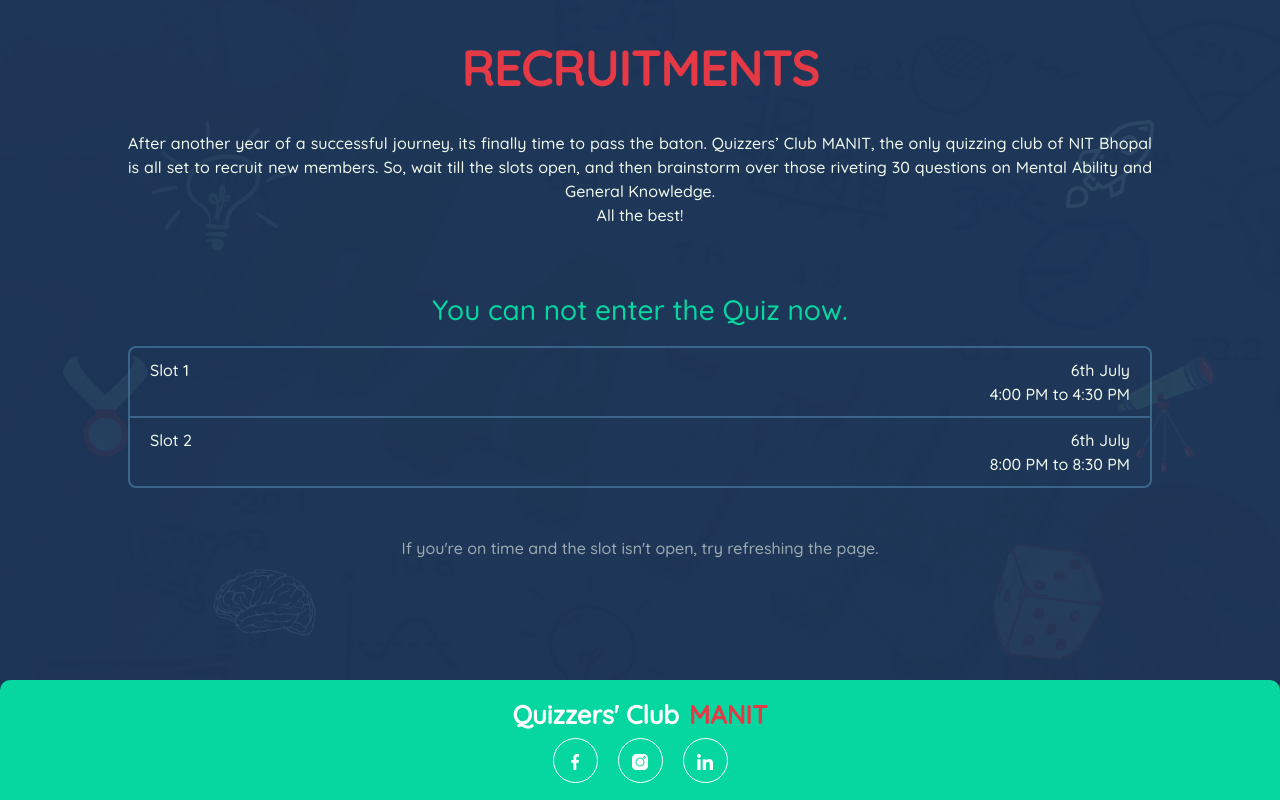
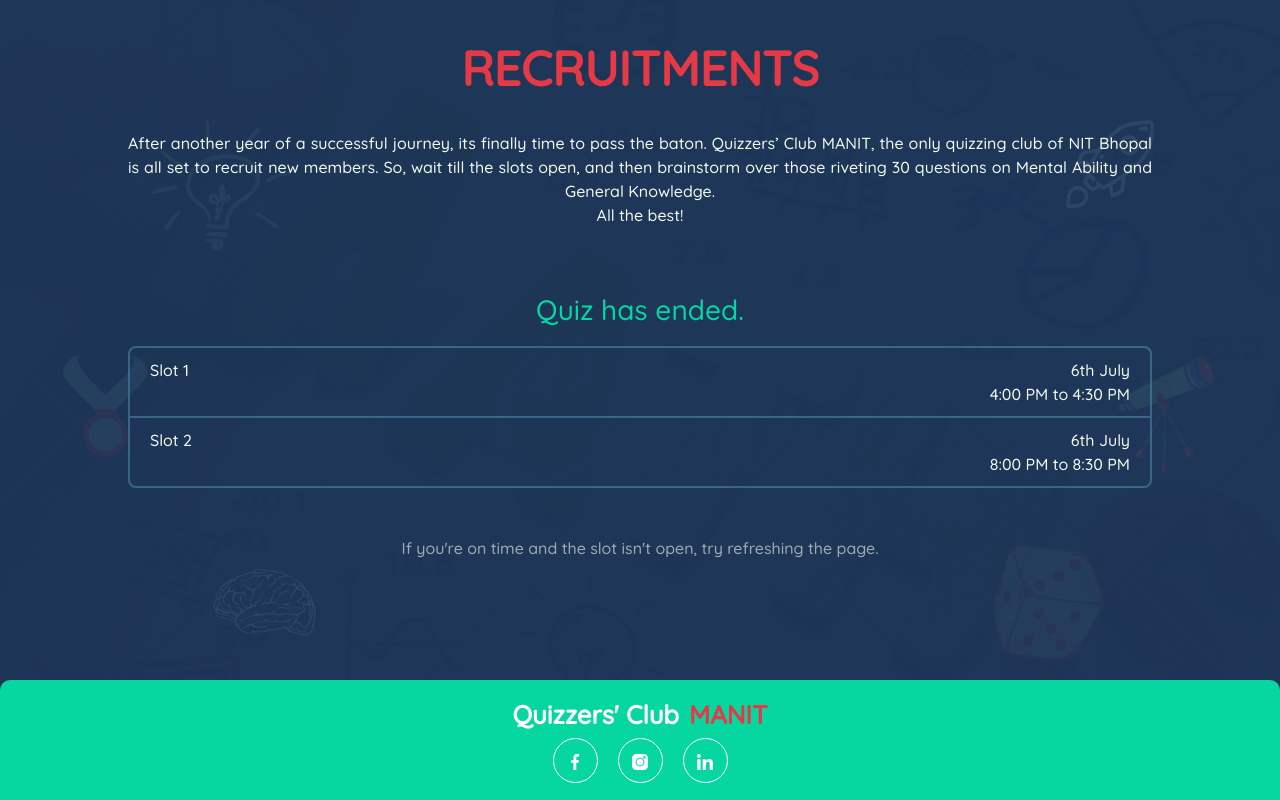
Before and after one commit to aman-malviya/carousel-based-quiz, a React (Create React App) app: page / in a window 1280 px wide. Built offline with nearby package versions, Linux system fonts and the light colour scheme.

Commit message:
Site temporarily down

```diff
--- a/src/components/Landing.jsx
+++ b/src/components/Landing.jsx
@@ -88,7 +88,7 @@ export default function Landing(){
         let endSlot1= new Date(2021, 6, 6, 16, 30, 0, 0).getTime();
         let startSlot2= new Date(2021, 6, 6, 20, 0, 0, 0).getTime();
         let endSlot2= new Date(2021, 6, 6, 20, 30, 0, 0).getTime();
-        if((d>startSlot1 && d<endSlot1)|| bypass ||(d>startSlot2 && d<endSlot2)){
+        if((bypass)){
             setRender(true);
         }
     });
--- a/src/components/TestNotStarted.jsx
+++ b/src/components/TestNotStarted.jsx
@@ -5,7 +5,7 @@ export default function TextNotStarted() {
     <div style={{ padding: "0 10%" }}>
       <br />
       <div>
-        <h3>You can not enter the Quiz now.</h3>
+        <h3>Quiz has ended.</h3>
       </div>
       <div
         style={{
```
